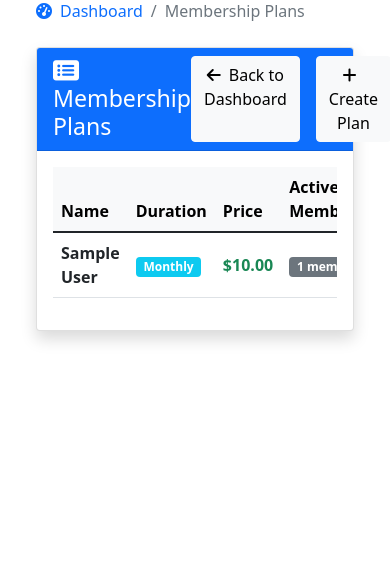
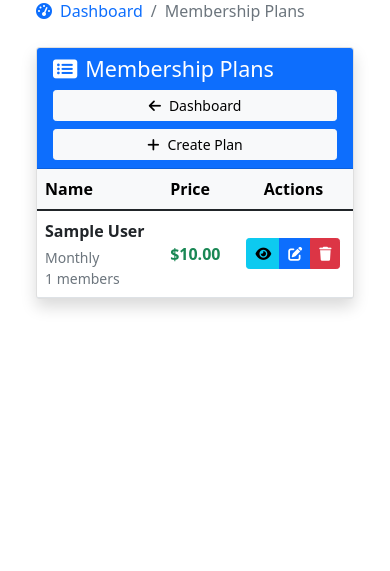
Before and after one commit to mushfiq1998/library-management-system, a Django app: page /membership/plans/ in a window 390 px wide. Shown: the part 137-708 px from the top of the page. Run offline with Django 4.2, Linux system fonts and the light colour scheme; a user stored in the database is signed in; tables that the repository leaves empty hold one stand-in row (values such as "Sample post").

Commit message:
Make the templates of membership management responsive

```diff
--- a/membership_management/templates/membership_management/membership_plan_list.html
+++ b/membership_management/templates/membership_management/membership_plan_list.html
@@ -3,7 +3,7 @@
 {% block title %}Membership Plans{% endblock %}
 
 {% block content %}
-<div class="container mt-4">
+<div class="container-fluid container-lg mt-4">
     <!-- Breadcrumb Navigation -->
     <nav aria-label="breadcrumb" class="mb-4">
         <ol class="breadcrumb">
@@ -17,106 +17,113 @@
     </nav>
 
     <div class="card shadow">
-        <div class="card-header bg-primary text-white d-flex justify-content-between align-items-center">
-            <div class="d-flex align-items-center">
-                <h3 class="mb-0">
+        <div class="card-header bg-primary text-white">
+            <div class="row align-items-center">
+                <div class="col-12 col-sm-6 mb-2 mb-sm-0">
+                    <h3 class="mb-0 fs-4">
                         <i class="fas fa-list-alt me-2"></i>Membership Plans
                     </h3>
                 </div>
-            <div class="d-flex gap-2">
-                <a href="{% url 'dashboard' %}" class="btn btn-light me-2">
-                    <i class="fas fa-arrow-left me-2"></i>Back to Dashboard
+                <div class="col-12 col-sm-6">
+                    <div class="d-flex flex-wrap justify-content-start justify-content-sm-end gap-2">
+                        <a href="{% url 'dashboard' %}" class="btn btn-light btn-sm w-100 w-sm-auto">
+                            <i class="fas fa-arrow-left me-2"></i>Dashboard
                         </a>
-                <a href="{% url 'membership:membership_plan_create' %}" class="btn btn-light">
+                        <a href="{% url 'membership:membership_plan_create' %}" class="btn btn-light btn-sm w-100 w-sm-auto">
                             <i class="fas fa-plus me-2"></i>Create Plan
                         </a>
                     </div>
                 </div>
-        <div class="card-body">
+            </div>
+        </div>
+
+        <div class="card-body p-0 p-sm-3">
             {% if plans %}
             <div class="table-responsive">
-                <table class="table table-hover align-middle">
+                <table class="table table-hover align-middle mb-0">
                     <thead class="table-light">
                         <tr>
-                            <th>Name</th>
-                            <th>Duration</th>
-                            <th>Price</th>
-                            <th>Active Members</th>
-                            <th class="text-center">Actions</th>
+                            <th scope="col" class="text-nowrap">Name</th>
+                            <th scope="col" class="d-none d-md-table-cell text-nowrap">Duration</th>
+                            <th scope="col" class="text-nowrap">Price</th>
+                            <th scope="col" class="d-none d-lg-table-cell text-nowrap">Members</th>
+                            <th scope="col" class="text-center text-nowrap">Actions</th>
                         </tr>
                     </thead>
                     <tbody>
                         {% for plan in plans %}
                         <tr>
                             <td>
-                                <span class="fw-bold">{{ plan.name }}</span>
+                                <div class="d-flex flex-column">
+                                    <span class="fw-bold text-break">{{ plan.name }}</span>
+                                    <div class="d-md-none small text-muted mt-1">
+                                        {{ plan.get_duration_display }}
+                                    </div>
+                                    <div class="d-lg-none small text-muted">
+                                        {{ plan.active_members_count }} members
+                                    </div>
+                                </div>
                             </td>
-                            <td>
+                            <td class="d-none d-md-table-cell">
                                 <span class="badge bg-info">{{ plan.get_duration_display }}</span>
                             </td>
                             <td>
                                 <span class="text-success fw-bold">${{ plan.price }}</span>
                             </td>
-                            <td>
-                                <span class="badge bg-secondary">
-                                    {{ plan.active_members_count }} members
-                                </span>
+                            <td class="d-none d-lg-table-cell">
+                                <span class="badge bg-secondary">{{ plan.active_members_count }}</span>
                             </td>
                             <td>
                                 <div class="d-flex justify-content-center gap-2">
-                                    <!-- View Button -->
-                                    <button type="button" class="btn btn-info btn-sm"
+                                    <div class="btn-group btn-group-sm">
+                                        <button type="button" class="btn btn-info"
                                                 data-bs-toggle="modal"
                                                 data-bs-target="#viewModal{{ plan.id }}">
                                             <i class="fas fa-eye"></i>
+                                            <span class="d-none d-md-inline ms-1">View</span>
                                         </button>
 
-                                    <!-- Edit Button -->
                                         <a href="{% url 'membership:membership_plan_edit' plan.pk %}"
-                                       class="btn btn-primary btn-sm">
+                                           class="btn btn-primary">
                                             <i class="fas fa-edit"></i>
+                                            <span class="d-none d-md-inline ms-1">Edit</span>
                                         </a>
 
-                                    <!-- Delete Button -->
-                                    <button type="button" class="btn btn-danger btn-sm"
+                                        <button type="button" class="btn btn-danger"
                                                 data-bs-toggle="modal"
                                                 data-bs-target="#deleteModal{{ plan.id }}">
                                             <i class="fas fa-trash"></i>
+                                            <span class="d-none d-md-inline ms-1">Delete</span>
                                         </button>
+                                    </div>
                                 </div>
                             </td>
                         </tr>
 
                         <!-- View Modal -->
                         <div class="modal fade" id="viewModal{{ plan.id }}" tabindex="-1">
-                            <div class="modal-dialog">
+                            <div class="modal-dialog modal-dialog-centered modal-dialog-scrollable">
                                 <div class="modal-content">
                                     <div class="modal-header bg-info text-white">
-                                        <h5 class="modal-title">
+                                        <h5 class="modal-title fs-6">
                                             <i class="fas fa-info-circle me-2"></i>Plan Details
                                         </h5>
                                         <button type="button" class="btn-close" data-bs-dismiss="modal"></button>
                                     </div>
                                     <div class="modal-body">
-                                        <div class="mb-3">
-                                            <h6 class="fw-bold">Plan Name</h6>
-                                            <p>{{ plan.name }}</p>
-                                        </div>
-                                        <div class="mb-3">
-                                            <h6 class="fw-bold">Duration</h6>
-                                            <p>{{ plan.get_duration_display }}</p>
-                                        </div>
-                                        <div class="mb-3">
-                                            <h6 class="fw-bold">Price</h6>
-                                            <p class="text-success fw-bold">${{ plan.price }}</p>
-                                        </div>
-                                        <div class="mb-3">
-                                            <h6 class="fw-bold">Active Members</h6>
-                                            <p>{{ plan.active_members_count }}</p>
-                                        </div>
-                                    </div>
-                                    <div class="modal-footer">
-                                        <button type="button" class="btn btn-secondary" data-bs-dismiss="modal">Close</button>
+                                        <dl class="row mb-0">
+                                            <dt class="col-sm-5 col-lg-4">Name:</dt>
+                                            <dd class="col-sm-7 col-lg-8 mb-2 text-break">{{ plan.name }}</dd>
+
+                                            <dt class="col-sm-5 col-lg-4">Duration:</dt>
+                                            <dd class="col-sm-7 col-lg-8 mb-2">{{ plan.get_duration_display }}</dd>
+
+                                            <dt class="col-sm-5 col-lg-4">Price:</dt>
+                                            <dd class="col-sm-7 col-lg-8 mb-2 text-success fw-bold">${{ plan.price }}</dd>
+
+                                            <dt class="col-sm-5 col-lg-4">Members:</dt>
+                                            <dd class="col-sm-7 col-lg-8 mb-0">{{ plan.active_members_count }}</dd>
+                                        </dl>
                                     </div>
                                 </div>
                             </div>
@@ -124,30 +131,30 @@
 
                         <!-- Delete Modal -->
                         <div class="modal fade" id="deleteModal{{ plan.id }}" tabindex="-1">
-                            <div class="modal-dialog">
+                            <div class="modal-dialog modal-dialog-centered modal-dialog-scrollable">
                                 <div class="modal-content">
                                     <div class="modal-header bg-danger text-white">
-                                        <h5 class="modal-title">
-                                            <i class="fas fa-exclamation-triangle me-2"></i>Confirm Delete
+                                        <h5 class="modal-title fs-6">
+                                            <i class="fas fa-exclamation-triangle me-2"></i>Delete Plan
                                         </h5>
                                         <button type="button" class="btn-close" data-bs-dismiss="modal"></button>
                                     </div>
                                     <div class="modal-body">
-                                        <p>Are you sure you want to delete the plan <strong>{{ plan.name }}</strong>?</p>
+                                        <p class="mb-2">Delete plan <strong class="text-break">{{ plan.name }}</strong>?</p>
                                         {% if plan.active_members_count > 0 %}
-                                        <div class="alert alert-warning">
-                                            <i class="fas fa-exclamation-circle me-2"></i>
-                                            This plan has active members. Deleting it may affect their memberships.
+                                        <div class="alert alert-warning py-2 mb-0">
+                                            <small>
+                                                <i class="fas fa-exclamation-circle me-1"></i>
+                                                This plan has {{ plan.active_members_count }} active member{{ plan.active_members_count|pluralize }}
+                                            </small>
                                         </div>
                                         {% endif %}
                                     </div>
-                                    <div class="modal-footer">
-                                        <button type="button" class="btn btn-secondary" data-bs-dismiss="modal">Cancel</button>
-                                        <form action="{% url 'membership:membership_plan_delete' plan.pk %}" method="post" class="d-inline">
+                                    <div class="modal-footer pt-2">
+                                        <form action="{% url 'membership:membership_plan_delete' plan.pk %}" method="post" class="d-flex gap-2 w-100">
                                             {% csrf_token %}
-                                            <button type="submit" class="btn btn-danger">
-                                                <i class="fas fa-trash me-2"></i>Delete
-                                            </button>
+                                            <button type="button" class="btn btn-sm btn-secondary flex-grow-1" data-bs-dismiss="modal">Cancel</button>
+                                            <button type="submit" class="btn btn-sm btn-danger flex-grow-1">Delete</button>
                                         </form>
                                     </div>
                                 </div>
@@ -158,7 +165,7 @@
                 </table>
             </div>
             {% else %}
-            <div class="alert alert-info">
+            <div class="alert alert-info m-3">
                 <i class="fas fa-info-circle me-2"></i>No membership plans found.
             </div>
             {% endif %}
--- a/membership_management/views.py
+++ b/membership_management/views.py
@@ -44,7 +44,9 @@ def membership_edit(request, pk):
 @user_passes_test(is_admin)
 def membership_plan_list(request):
     plans = MembershipPlan.objects.all()
-    return render(request, 'membership_management/membership_plan_list.html', {'plans': plans})
+    context = {'plans': plans}
+    return render(
+        request, 'membership_management/membership_plan_list.html', context)
 
 @login_required
 @user_passes_test(is_admin)
```
Also changed, not shown: membership_management/templates/membership_management/activity_form.html (+11 -11 lines), membership_management/templates/membership_management/activity_list.html (+27 -27 lines), membership_management/templates/membership_management/member_activities.html (+40 -37 lines), membership_management/templates/membership_management/membership_form.html (+15 -15 lines), membership_management/templates/membership_management/membership_list.html (+12 -12 lines), membership_management/templates/membership_management/membership_plan_form.html (+11 -11 lines). Lines whose indentation alone changed are shown as unchanged.
